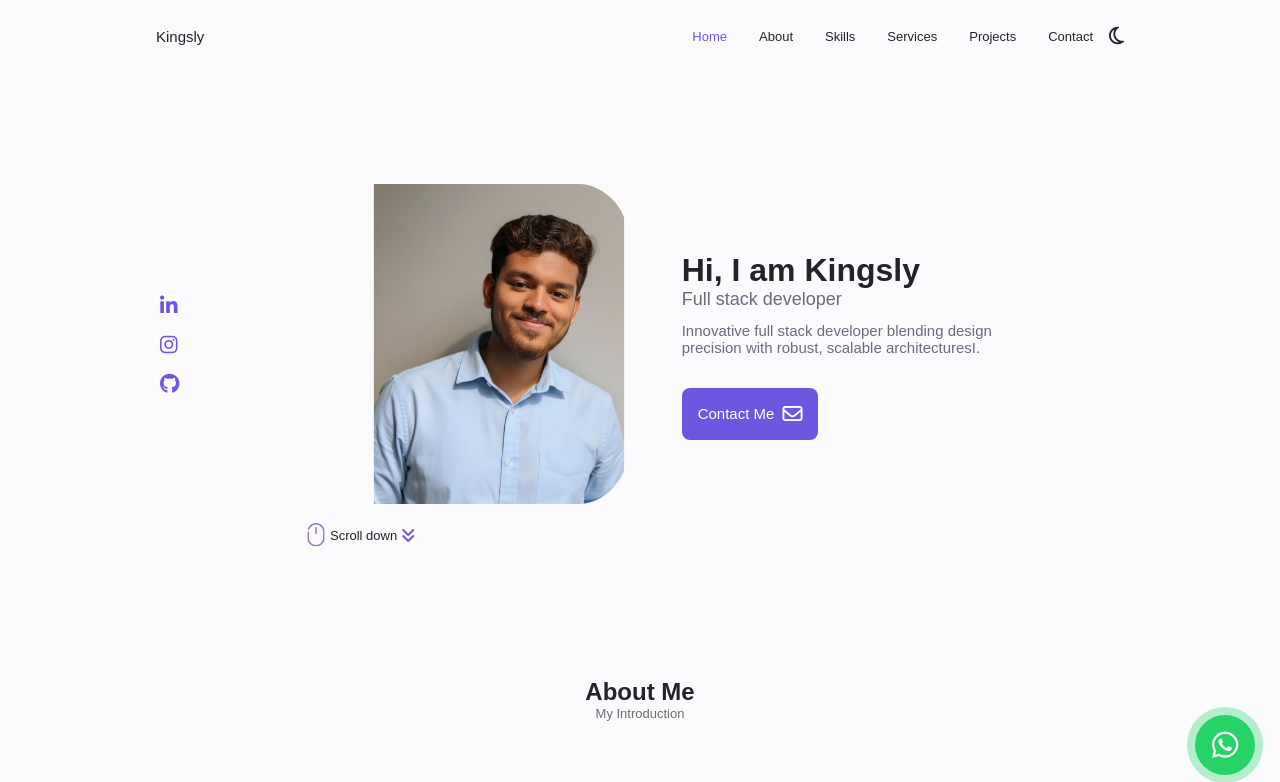
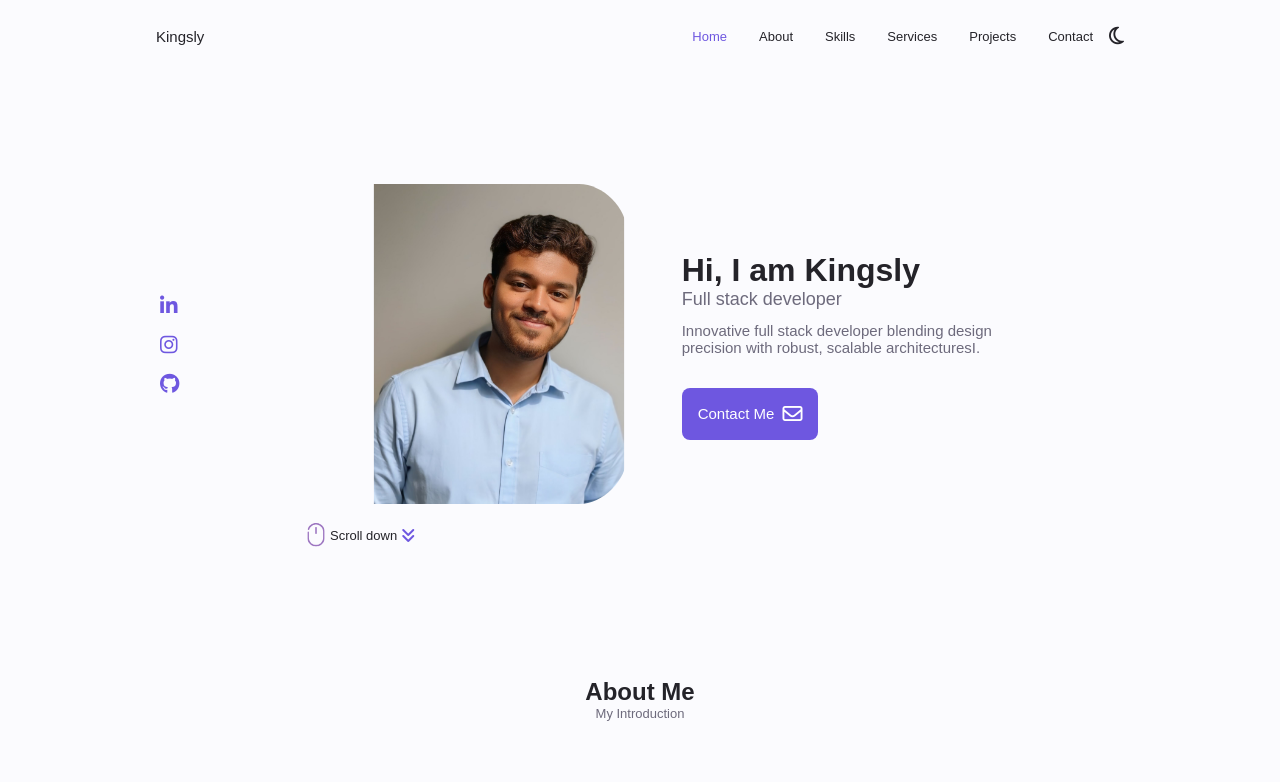
Before and after one commit to KingslykingHk/portfolio, a website: page index.html in a window 1280 px wide. Shown: the top 782 px of the page. Drawn offline with nearby package versions, Linux system fonts and the light colour scheme.

Commit message:
removes floating

```diff
--- a/index.html
+++ b/index.html
@@ -852,7 +852,7 @@
       }
 
       /* Floating WhatsApp Button */
-      .floating-whatsapp {
+      /* .floating-whatsapp {
         position: fixed;
         width: 60px;
         height: 60px;
@@ -875,7 +875,7 @@
       .floating-whatsapp:hover {
         transform: scale(1.1);
         box-shadow: 0 6px 25px rgba(37, 211, 102, 0.6);
-      }
+      } */
 
       @keyframes pulse-whatsapp {
         0% {
```
